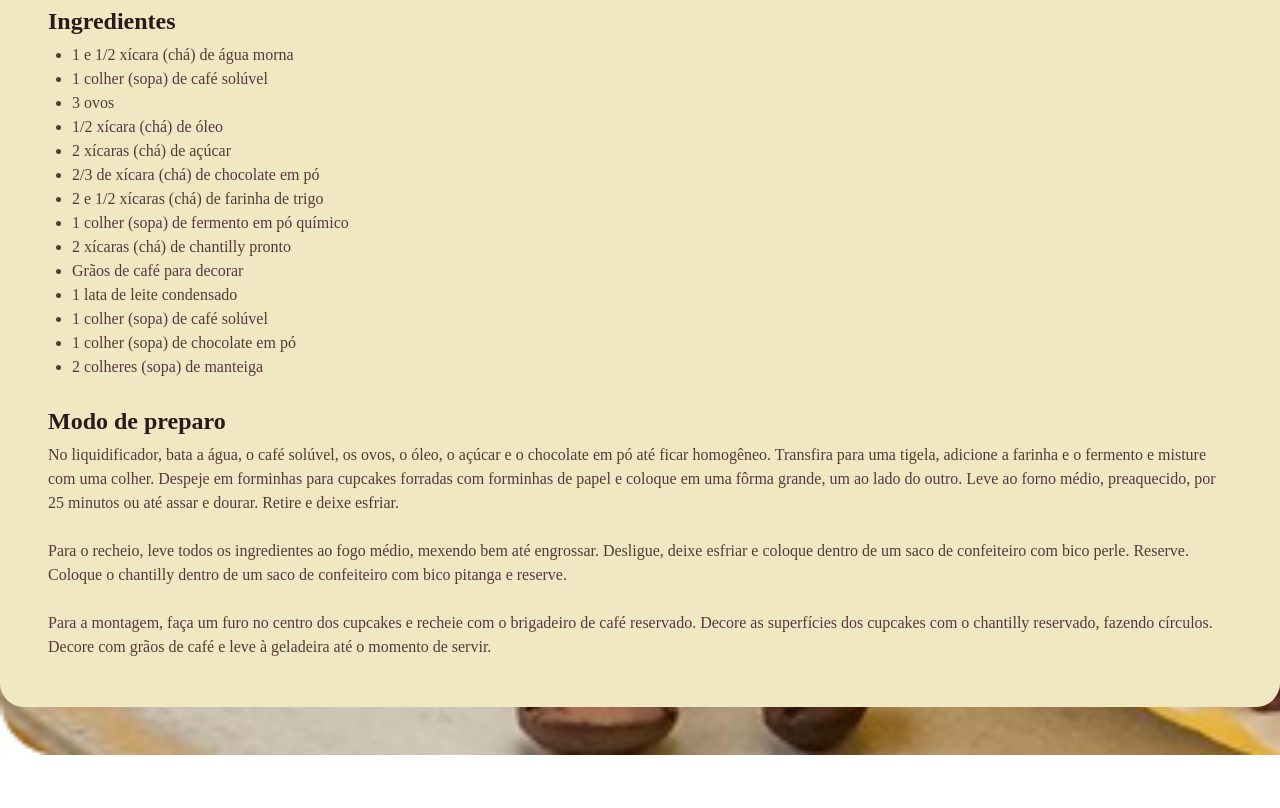
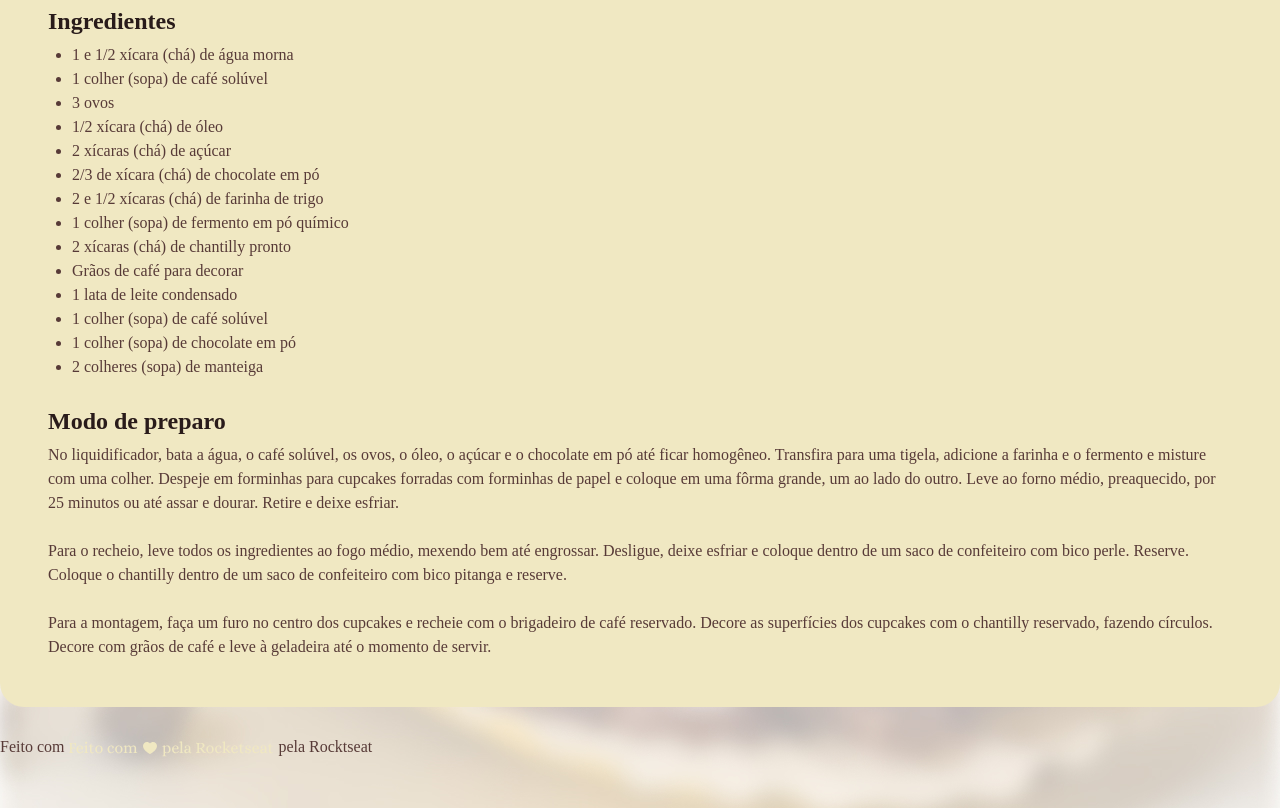
Before and after one commit to MarianaFagundes/Projeto_Pagina_Receita, a plain HTML site: page index.html in a window 1280 px wide. Shown: the part 696-1504 px from the top of the page. Before the commit the page ends 1451 px from the top, so only its background shows below. Drawn offline with Linux system fonts and the light colour scheme; a web font is replaced by a local one.

Commit message:
corrigindo erros

```diff
--- a/index.html
+++ b/index.html
@@ -57,7 +57,10 @@
        </section>
     </main>
     </div>
-
+    <footer>
+        Feito com
+        <img src="assets/heart.svg" alt="Coracao"> pela Rocktseat
+    </footer>
 
 
 </body>
--- a/style.css
+++ b/style.css
@@ -10,7 +10,7 @@
 }
 
 body {
-    background-image: url(assets/main-imagecorreta.jpg);
+    background-image: url(assets/bg-image.jpg);
     background-size: cover;
     line-height: 150%;
 }
@@ -20,7 +20,7 @@ body {
     padding: 24px;
     background-color: #F0E8C2;
     border-radius: 24px;
-    margin:48px auto;
+    margin:48px auto 28px;
 }
 img {
     border-radius: 16px;
@@ -59,3 +59,14 @@ h1,h2 {
 ul {
     padding-left: 24px;
 }
+
+footer {
+    color: #F0E8C2
+    text-align:center;
+    padding-bottom: 48px;
+}
+
+footer img {
+    vertical-align:middle;
+
+}
```
Also changed, not shown: assets/heart.svg (added).
